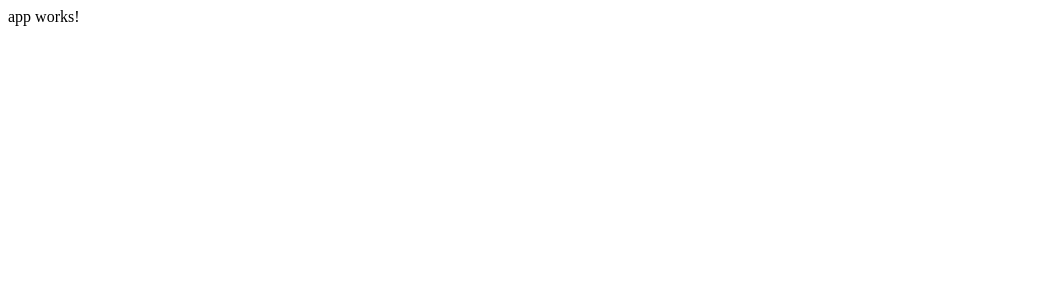
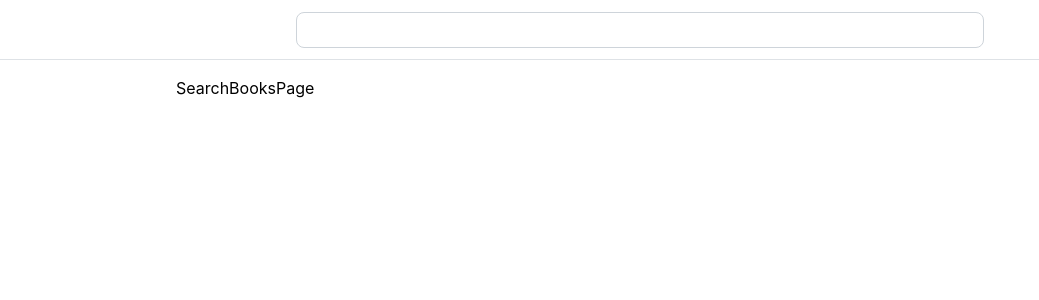
Before and after one commit to talucre/Open-Library-Search, a React (Vite) app: page / in a window 1280 px wide. Shown: the top 300 px of the page, without its empty margins (0-1039 px from the left). Built offline with nearby package versions, Linux system fonts and the light colour scheme.

Commit message:
search books page

```diff
--- a/package.json
+++ b/package.json
@@ -10,8 +10,13 @@
         "preview": "vite preview"
     },
     "dependencies": {
+        "@mantine/core": "^9.6.0",
+        "@mantine/hooks": "^9.6.0",
+        "@phosphor-icons/react": "^2.1.10",
+        "@tanstack/react-query": "^5.102.8",
         "react": "^19.2.8",
         "react-dom": "^19.2.8",
+        "react-router": "^7.18.3",
         "zustand": "^5.0.15"
     },
     "devDependencies": {
--- a/src/App.tsx
+++ /dev/null
@@ -1,7 +0,0 @@
-export const App = () => {
-    return (
-        <div>
-            <span>app works!</span>
-        </div>
-    )
-}
--- /dev/null
+++ b/src/app/App.tsx
@@ -0,0 +1,11 @@
+import '@mantine/core/styles.css'
+import { Providers } from './Providers'
+import { AppRouter } from './AppRouter'
+
+export const App = () => {
+    return (
+        <Providers>
+            <AppRouter />
+        </Providers>
+    )
+}
--- /dev/null
+++ b/src/app/AppRouter.tsx
@@ -0,0 +1,13 @@
+import { SearchBooksLayout } from '@/features/books/ui/components/SearchBooksLayout'
+import { SearchBooksPage } from '@/features/books/ui/SearchBooksPage'
+import { Route, Routes } from 'react-router'
+
+export const AppRouter = () => {
+    return (
+        <Routes>
+            <Route element={<SearchBooksLayout />}>
+                <Route index element={<SearchBooksPage />} />
+            </Route>
+        </Routes>
+    )
+}
--- /dev/null
+++ b/src/app/Providers.tsx
@@ -0,0 +1,23 @@
+import { MantineProvider } from '@mantine/core'
+import { QueryClient, QueryClientProvider } from '@tanstack/react-query'
+import type { PropsWithChildren } from 'react'
+import { BrowserRouter } from 'react-router'
+
+const queryClient = new QueryClient({
+    defaultOptions: {
+        queries: {
+            refetchOnWindowFocus: false,
+            retry: 0,
+        },
+    },
+})
+
+export const Providers = ({ children }: PropsWithChildren) => {
+    return (
+        <BrowserRouter>
+            <QueryClientProvider client={queryClient}>
+                <MantineProvider>{children}</MantineProvider>
+            </QueryClientProvider>
+        </BrowserRouter>
+    )
+}
--- /dev/null
+++ b/src/features/books/ui/SearchBooksPage.tsx
@@ -0,0 +1,3 @@
+export const SearchBooksPage = () => {
+    return <div>SearchBooksPage</div>
+}
--- /dev/null
+++ b/src/features/books/ui/components/SearchBooksLayout.tsx
@@ -0,0 +1,48 @@
+import { AppShell, Container, Stack } from '@mantine/core'
+import { Outlet } from 'react-router'
+import { Search } from '@/shared/components/Search'
+import { useSearchStore } from '../../model/searchStore'
+
+export const SearchBooksLayout = () => {
+    const {
+        query,
+        suggestions,
+        setQuery,
+        error,
+        setSubmittedQuery,
+        setError,
+        reset,
+    } = useSearchStore()
+
+    const handleSubmit = (value: string) => {
+        if (value.trim().length < 3) {
+            setError('Введите не меньше 3 символов')
+            return
+        }
+        setSubmittedQuery(value)
+    }
+
+    return (
+        <AppShell padding="md" header={{ height: 60 }}>
+            <AppShell.Header>
+                <Container size="sm" h="100%">
+                    <Stack justify="center" h="100%">
+                        <Search
+                            value={query}
+                            onChange={setQuery}
+                            data={suggestions}
+                            error={error}
+                            onSubmit={handleSubmit}
+                            onClear={reset}
+                        />
+                    </Stack>
+                </Container>
+            </AppShell.Header>
+            <AppShell.Main>
+                <Container>
+                    <Outlet />
+                </Container>
+            </AppShell.Main>
+        </AppShell>
+    )
+}
--- a/src/main.tsx
+++ b/src/main.tsx
@@ -1,6 +1,6 @@
 import { StrictMode } from 'react'
 import { createRoot } from 'react-dom/client'
-import { App } from '@/App'
+import { App } from '@/app/App'
 
 createRoot(document.getElementById('root')!).render(
     <StrictMode>
--- /dev/null
+++ b/src/shared/components/Search.tsx
@@ -0,0 +1,41 @@
+import { Autocomplete, type AutocompleteProps } from '@mantine/core'
+import { useRef } from 'react'
+
+interface Props extends Omit<AutocompleteProps, 'onSubmit'> {
+    onSubmit?: (value: string) => void
+}
+
+export const Search = ({
+    onSubmit,
+    value,
+    onChange,
+    error,
+    ...props
+}: Props) => {
+    const inputRef = useRef<HTMLInputElement>(null)
+
+    const handleOptionSubmit = (value: string) => {
+        onSubmit?.(value)
+        setTimeout(() => {
+            inputRef.current?.blur()
+        }, 0)
+    }
+
+    return (
+        <form
+            onSubmit={e => {
+                e.preventDefault()
+                handleOptionSubmit(value || '')
+            }}
+        >
+            <Autocomplete
+                ref={inputRef}
+                w="100%"
+                value={value}
+                onChange={onChange}
+                onOptionSubmit={handleOptionSubmit}
+                {...props}
+            />
+        </form>
+    )
+}
```
Also changed, not shown: 1 other file (tests, documents, lock files or other folders). Lines whose indentation alone changed are shown as unchanged.
